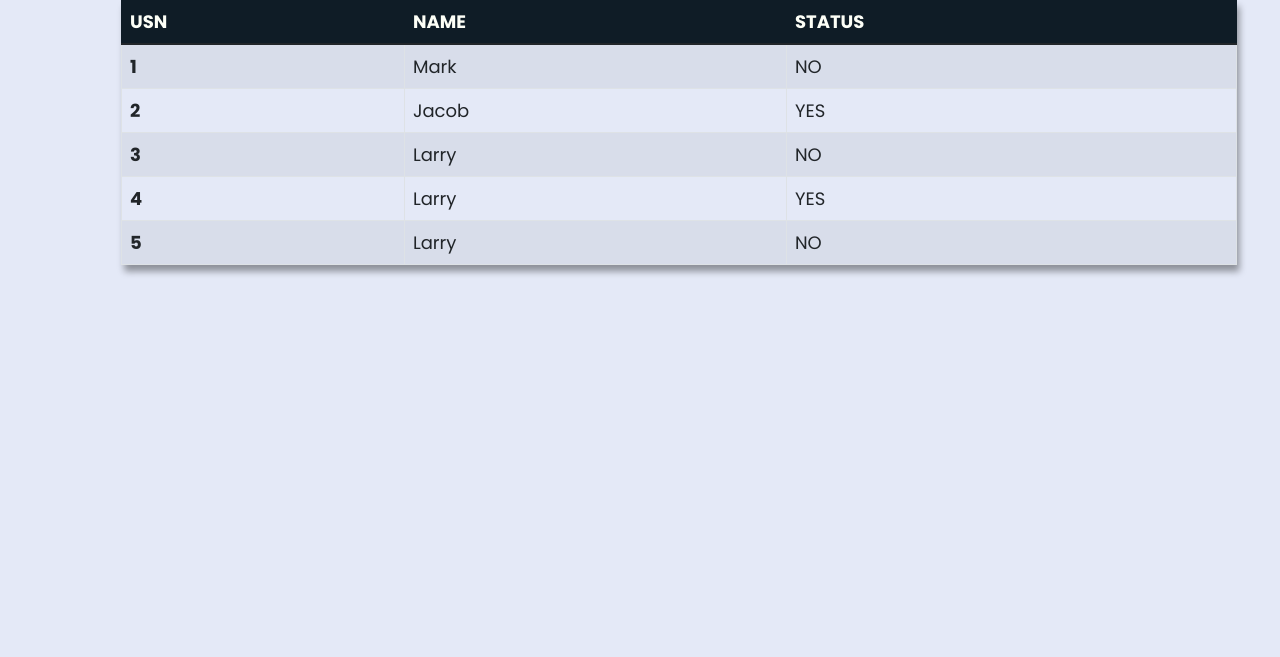
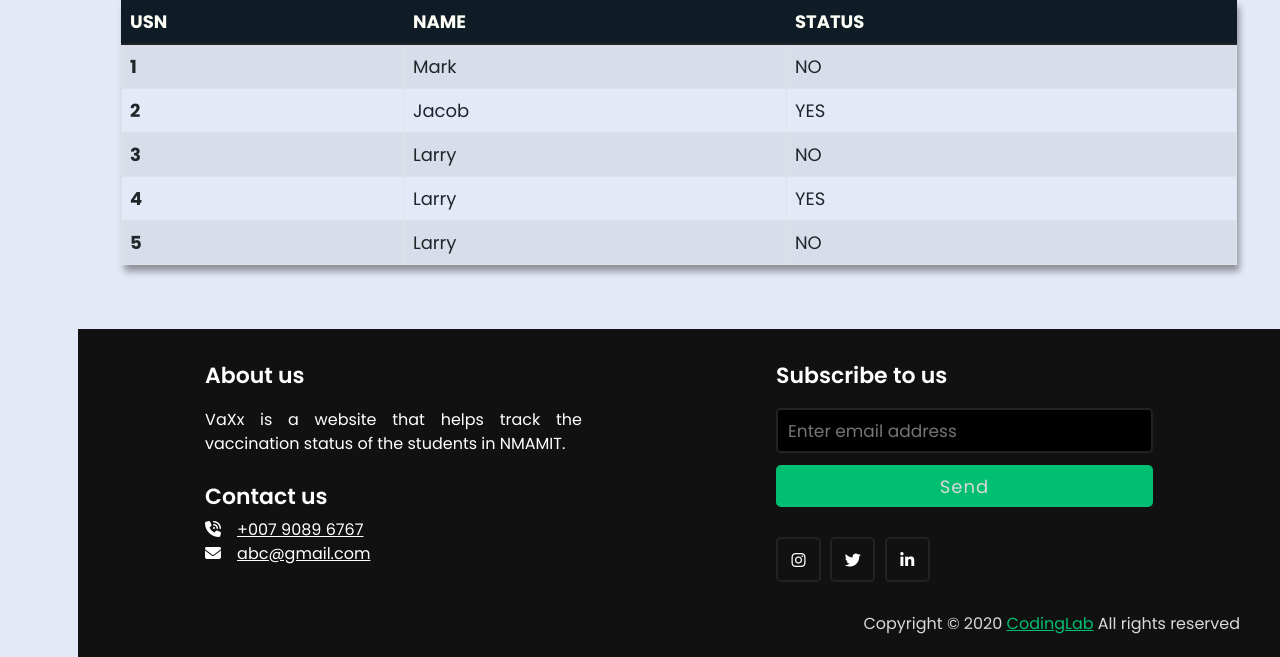
Before and after one commit to ushifali/web_proj_vaxx, a PHP site: page /classroom.html in a window 1280 px wide. Shown: the part 883-1540 px from the top of the page. Before the commit the page ends 1158 px from the top, so only its background shows below. Run offline with PHP 8.4, Linux system fonts and the light colour scheme; some libraries are stand-ins or nearby versions.

Commit message:
3rd commit

```diff
--- a/classroom.css
+++ b/classroom.css
@@ -33,9 +33,6 @@ select {
     cursor: pointer;
 }
 
-#graph_analysis {
-    height: 100%;
-}
 
 .thead-dark th {
     color: var(--light-theme) !important;
--- a/classroom.html
+++ b/classroom.html
@@ -10,6 +10,7 @@
     <link href='https://unpkg.com/boxicons@2.0.7/css/boxicons.min.css' rel='stylesheet'>
     <link rel="stylesheet" href="navigation.css">
     <link rel="stylesheet" href="dashboard.css">
+    <link rel="stylesheet" href="footer.css">
     <link rel="stylesheet" href="colors.css">
     <link rel="stylesheet" href="classroom.css">
 
@@ -25,7 +26,7 @@
 
     <nav class="sidebar close">
         <div class="logo-details">
-            <i class="fas fa-solid fa-virus"></i>
+            <a href="homepage.html"><i class="fas fa-solid fa-virus"></i></a>
             <span class="logo_name" id="logo">VaXx</span>
         </div>
 
@@ -207,6 +208,43 @@
 
         </div>
 
+        <footer>
+            <div class="content">
+                <div class="left box">
+                    <div class="upper">
+                        <div class="topic">About us</div>
+                        <p>VaXx is a website that helps track the vaccination status of the students in NMAMIT.</p>
+                    </div>
+                    <div class="lower">
+                        <div class="topic">Contact us</div>
+                        <div class="phone">
+
+                            <a href="#"><i class="fas fa-phone-volume"></i>+007 9089 6767</a>
+                        </div>
+                        <div class="email">
+                            <a href="#"><i class="fas fa-envelope"></i>abc@gmail.com</a>
+                        </div>
+                    </div>
+                </div>
+
+                <div class="right box">
+                    <div class="topic">Subscribe to us</div>
+                    <form action="#">
+                        <input type="text" placeholder="Enter email address">
+                        <input type="submit" name="" value="Send">
+                        <div class="media-icons">
+                            <a href="#"><i class="fab fa-instagram"></i></a>
+                            <a href="#"><i class="fab fa-twitter"></i></a>
+                            <a href="#"><i class="fab fa-linkedin-in"></i></a>
+                        </div>
+                    </form>
+                </div>
+            </div>
+            <div class="bottom">
+                <p>Copyright © 2020 <a href="#">CodingLab</a> All rights reserved</p>
+            </div>
+        </footer>
+
     </section>
 
 
--- a/dashboard.css
+++ b/dashboard.css
@@ -64,7 +64,6 @@ body {
 #graph_analysis {
 
     margin: 40px;
-    height: 70vh;
     width: 100vw;
     display: flex;
     flex-direction: row;
@@ -106,6 +105,7 @@ body {
 }
 
 #content_arrange {
+
     display: flex;
     flex-direction: row;
 
--- /dev/null
+++ b/footer.css
@@ -0,0 +1,144 @@
+footer {
+    position: relative;
+    bottom: 0;
+    background: #111;
+}
+
+footer .content {
+    padding: 30px;
+    margin: auto;
+    display: flex;
+    flex-wrap: wrap;
+    justify-content: space-around;
+}
+
+footer .content p,
+a {
+    color: #fff;
+}
+
+footer .content .box {
+    width: 33%;
+    transition: all 0.4s ease;
+}
+
+footer .content .topic {
+    font-size: 22px;
+    font-weight: 600;
+    color: #fff;
+    margin-bottom: 16px;
+
+}
+
+footer .content p {
+    text-align: justify;
+}
+
+footer .content .lower .topic {
+    margin: 24px 0 5px 0;
+}
+
+footer .content .lower i {
+    padding-right: 16px;
+}
+
+
+
+footer .content .right input[type="text"] {
+    height: 45px;
+    width: 100%;
+    outline: none;
+    color: #d9d9d9;
+    background: #000;
+    border-radius: 5px;
+    padding-left: 10px;
+    font-size: 17px;
+    border: 2px solid #222222;
+}
+
+footer .content .right input[type="submit"] {
+    height: 42px;
+    width: 100%;
+    font-size: 18px;
+    color: #d9d9d9;
+    background: var(--dark-green);
+    outline: none;
+    border-radius: 5px;
+    letter-spacing: 1px;
+    cursor: pointer;
+    margin-top: 12px;
+    border: 2px solid var(--dark-green);
+    transition: all 0.3s ease-in-out;
+}
+
+.content .right input[type="submit"]:hover {
+    background: none;
+    color: var(--dark-green);
+}
+
+footer .content .media-icons a {
+    font-size: 16px;
+    height: 45px;
+    width: 45px;
+    display: inline-block;
+    text-align: center;
+    line-height: 43px;
+    border-radius: 5px;
+    border: 2px solid #222222;
+    margin: 30px 5px 0 0;
+    transition: all 0.3s ease;
+}
+
+.content .media-icons a:hover {
+    border-color: var(--dark-green);
+}
+
+footer .bottom {
+    width: 100%;
+    text-align: right;
+    color: #d9d9d9;
+    padding: 0 40px 5px 0;
+}
+
+footer .bottom a {
+    color: var(--dark-green);
+}
+
+footer a {
+    transition: all 0.3s ease;
+}
+
+footer a:hover {
+    color: var(--dark-green);
+}
+
+@media (max-width:1100px) {
+    footer .content .middle {
+        padding-left: 50px;
+    }
+}
+
+@media (max-width:950px) {
+    footer .content .box {
+        width: 50%;
+    }
+
+    .content .right {
+        margin-top: 40px;
+    }
+}
+
+@media (max-width:560px) {
+    footer {
+        position: relative;
+    }
+
+    footer .content .box {
+        width: 100%;
+        margin-top: 30px;
+    }
+
+    footer .content .middle {
+        padding-left: 0;
+    }
+}
```
Also changed, not shown: contact.html (+38 -0 lines), dashboard.html (+42 -1 lines).
